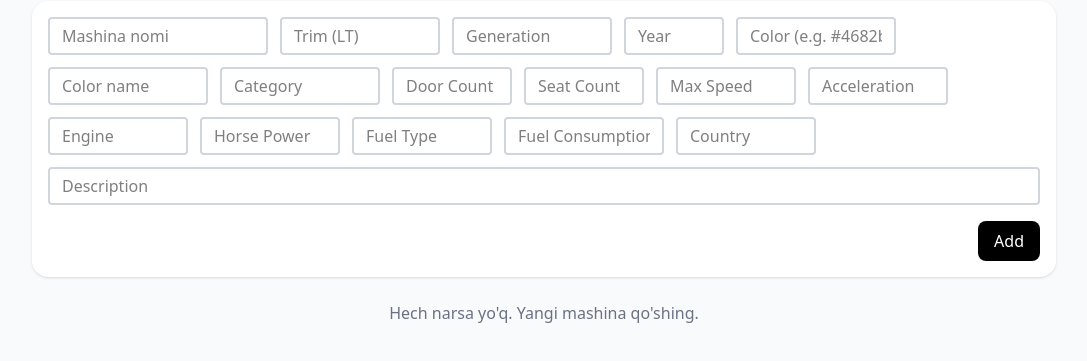
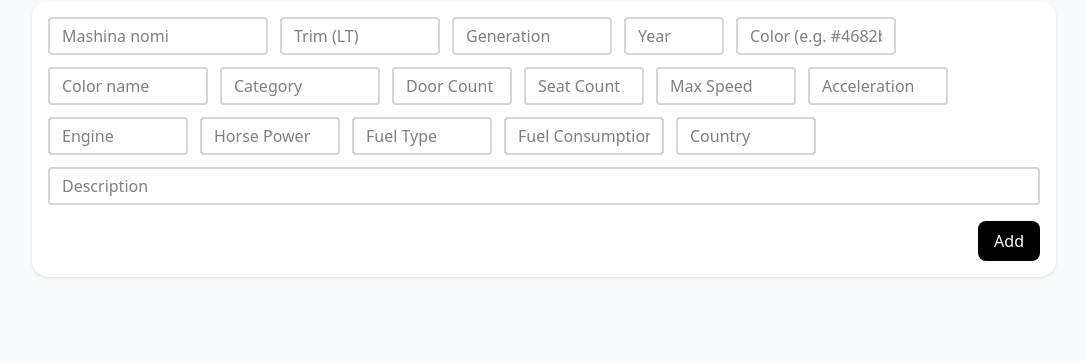
Before and after one commit to theumarov62/fn44-4-oy-game-over, a plain HTML site: page pages/new-car.html in a window 1280 px wide. Shown: the part 79-440 px from the top of the page, without its empty margins (96-1183 px from the left). Drawn offline with Linux system fonts and the light colour scheme.

Commit message:
add clear

```diff
--- a/pages-js/new-car.js
+++ b/pages-js/new-car.js
@@ -51,10 +51,6 @@ function clearInputs() {
 
 function renderCards() {
   cardsContainer.innerHTML = "";
-  if (!cars.length) {
-    cardsContainer.innerHTML = `<div class="col-span-full text-center text-gray-500">Hech narsa yo'q. Yangi mashina qo'shing.</div>`;
-    return;
-  }
 
   cars.forEach((car, idx) => {
     const card = document.createElement("article");
```
Also changed, not shown: pages/new-car.html (+0 -1 lines).
